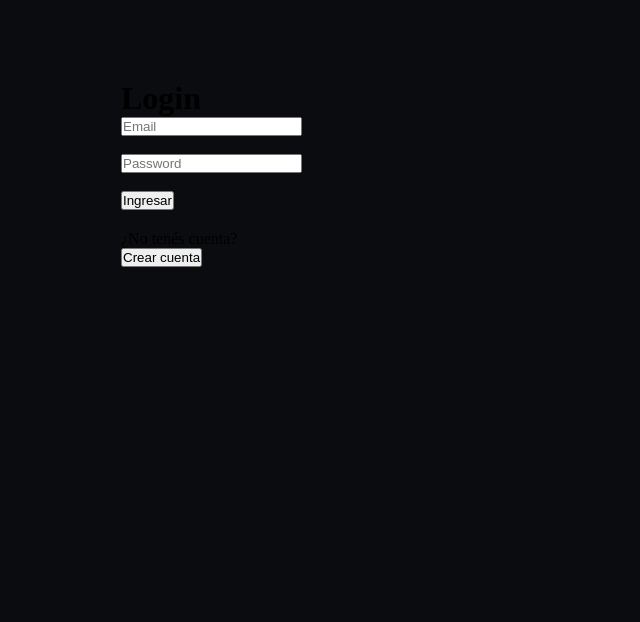
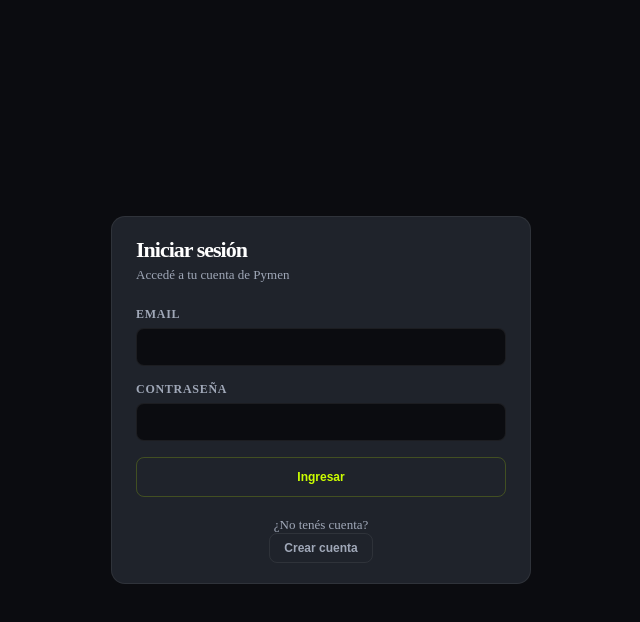
Before and after one commit to hq-projectmain/pymen-frontend, a React (Vite) app: page / in a window 1280 px wide. Shown: the top 622 px of the page, without its empty margins (319-959 px from the left). Built offline with nearby package versions, Linux system fonts and the light colour scheme; no server answers.

Commit message:
Agregado de 'login' y componentes reutilizables.

```diff
--- a/src/app/AdminView.tsx
+++ b/src/app/AdminView.tsx
@@ -2,7 +2,7 @@ import { useState } from 'react'
 import { Badge } from '../components/ui'
 import { useBusinessContext } from '../context/BusinessContext'
 import { useAdminStats } from '../hooks/useBusinesses'
-import { fmtMoney, fmtDate, bizRevenue } from '../services/businessService'
+import { fmtMoney, fmtDate } from '../services/businessService'
 import { C, T } from '../styles/theme'
 
 export function AdminView() {
--- a/src/app/LoginView.tsx
+++ b/src/app/LoginView.tsx
@@ -1,109 +1,136 @@
-import { useState } from 'react';
-import { authService } from '../services/authServices.ts';
+import { useState } from 'react'
+import { authService } from '../services/authServices'
+import {Button, Input} from '../components/ui'
+import { C, T } from '../styles/theme'
 
 interface LoginViewProps {
-    goToRegister: () => void;
+    goToRegister: () => void
 }
 
 export default function LoginView({
                                       goToRegister,
                                   }: LoginViewProps) {
-    const [email, setEmail] = useState('');
-    const [password, setPassword] = useState('');
-
-    const [loading, setLoading] = useState(false);
-    const [error, setError] = useState('');
+    const [email, setEmail] = useState('')
+    const [password, setPassword] = useState('')
+    const [loading, setLoading] = useState(false)
+    const [error, setError] = useState('')
 
     async function handleLogin(
         e: React.FormEvent
     ) {
-        e.preventDefault();
+        e.preventDefault()
 
         try {
-            setLoading(true);
-            setError('');
+            setLoading(true)
+            setError('')
 
             const { error } =
                 await authService.login(
                     email,
                     password
-                );
+                )
 
-            if (error) throw error;
-
+            if (error) throw error
         } catch (err: any) {
-            setError(err.message);
+            setError(err.message)
         } finally {
-            setLoading(false);
+            setLoading(false)
         }
     }
 
     return (
         <div
             style={{
-                maxWidth: 400,
-                margin: '80px auto',
+                minHeight: '100vh',
+                background: C.black,
+                display: 'flex',
+                alignItems: 'center',
+                justifyContent: 'center',
+                padding: 24,
             }}
         >
-            <h1>Login</h1>
+            <div
+                style={{
+                    ...T.card,
+                    width: 420,
+                    maxWidth: '100%',
+                }}
+            >
+                <h1 style={T.pageHead}>
+                    Iniciar sesión
+                </h1>
 
-            <form onSubmit={handleLogin}>
-                <input
+                <p style={T.pageSub}>
+                    Accedé a tu cuenta de Pymen
+                </p>
+
+                <form
+                    onSubmit={handleLogin}
+                    style={{
+                        marginTop: 24,
+                    }}
+                >
+                    <Input
+                        label="Email"
                         type="email"
-                    placeholder="Email"
                         value={email}
                         onChange={(e) =>
                             setEmail(e.target.value)
                         }
                     />
 
-                <br />
-                <br />
-
-                <input
+                    <Input
+                        label="Contraseña"
                         type="password"
-                    placeholder="Password"
                         value={password}
                         onChange={(e) =>
                             setPassword(e.target.value)
                         }
                     />
 
-                <br />
-                <br />
-
                     {error && (
-                    <p style={{ color: 'red' }}>
+                        <p
+                            style={{
+                                color: C.red,
+                                fontSize: 13,
+                                marginBottom: 16,
+                            }}
+                        >
                             {error}
                         </p>
                     )}
 
-                <button
+                    <Button
                         type="submit"
+                        variant="lime"
+                        fullWidth
                         disabled={loading}
                     >
                         {loading
                             ? 'Ingresando...'
                             : 'Ingresar'}
-                </button>
+                    </Button>
                 </form>
 
                 <div
                     style={{
                         marginTop: 20,
+                        textAlign: 'center',
                     }}
                 >
-                <p>
+                    <p style={T.pageSub}>
                         ¿No tenés cuenta?
                     </p>
 
-                <button
+                    <Button
                         type="button"
+                        variant="ghost"
                         onClick={goToRegister}
                     >
                         Crear cuenta
-                </button>
+                    </Button>
                 </div>
             </div>
-    );
+        </div>
+    )
 }
--- a/src/app/RegisterView.tsx
+++ b/src/app/RegisterView.tsx
@@ -1,5 +1,7 @@
 import { useState } from 'react';
-import { authService } from '../services/authServices.ts';
+import { authService } from '../services/authServices';
+import {Button, Input} from '../components/ui';
+import { C, T } from '../styles/theme';
 
 interface RegisterViewProps {
     goToLogin: () => void;
@@ -10,6 +12,7 @@ export default function RegisterView({
                                      }: RegisterViewProps) {
     const [email, setEmail] = useState('');
     const [password, setPassword] = useState('');
+
     const [message, setMessage] = useState('');
     const [loading, setLoading] = useState(false);
 
@@ -20,6 +23,7 @@ export default function RegisterView({
 
         try {
             setLoading(true);
+            setMessage('');
 
             const { error } =
                 await authService.register(
@@ -48,14 +52,37 @@ export default function RegisterView({
     return (
         <div
             style={{
-                maxWidth: 400,
-                margin: '80px auto',
+                minHeight: '100vh',
+                background: C.black,
+                display: 'flex',
+                justifyContent: 'center',
+                alignItems: 'center',
+                padding: 24,
             }}
         >
-            <h1>Registro</h1>
+            <div
+                style={{
+                    ...T.card,
+                    width: 420,
+                    maxWidth: '100%',
+                }}
+            >
+                <h1 style={T.pageHead}>
+                    Crear cuenta
+                </h1>
 
-            <form onSubmit={handleRegister}>
-                <input
+                <p style={T.pageSub}>
+                    Registrá tu comercio en Pymen
+                </p>
+
+                <form
+                    onSubmit={handleRegister}
+                    style={{
+                        marginTop: 24,
+                    }}
+                >
+                    <Input
+                        label="Email"
                         type="email"
                         value={email}
                         onChange={(e) =>
@@ -64,56 +91,60 @@ export default function RegisterView({
                         placeholder="Email"
                     />
 
-                <br />
-                <br />
-
-                <input
+                    <Input
+                        label="Contraseña"
                         type="password"
                         value={password}
                         onChange={(e) =>
                             setPassword(e.target.value)
                         }
-                    placeholder="Password"
+                        placeholder="Contraseña"
                     />
-
-                <br />
-                <br />
-
-                <button
-                    type="submit"
-                    disabled={loading}
-                >
-                    {loading
-                        ? 'Creando cuenta...'
-                        : 'Crear cuenta'}
-                </button>
-            </form>
 
                     {message && (
                         <p
                             style={{
-                        marginTop: 12,
+                                color: message.includes('Error')
+                                    ? C.red
+                                    : C.lime,
+                                fontSize: 13,
+                                marginBottom: 16,
                             }}
                         >
                             {message}
                         </p>
                     )}
 
+                    <Button
+                        type="submit"
+                        variant="lime"
+                        fullWidth
+                        disabled={loading}
+                    >
+                        {loading
+                            ? 'Creando cuenta...'
+                            : 'Crear cuenta'}
+                    </Button>
+                </form>
+
                 <div
                     style={{
-                    marginTop: 20,
+                        marginTop: 24,
+                        textAlign: 'center',
                     }}
                 >
-                <p>
+                    <p style={T.pageSub}>
                         ¿Ya tenés cuenta?
                     </p>
 
-                <button
+                    <Button
                         type="button"
+                        variant="ghost"
                         onClick={goToLogin}
                     >
                         Iniciar sesión
-                </button>
+                    </Button>
+                </div>
             </div>
         </div>
     );
--- /dev/null
+++ b/src/components/ui/Button.tsx
@@ -0,0 +1,46 @@
+import { ButtonHTMLAttributes } from 'react';
+import { T } from '../../styles/theme';
+
+type ButtonVariant =
+    | 'lime'
+    | 'ghost'
+    | 'red';
+
+interface ButtonProps
+    extends ButtonHTMLAttributes<HTMLButtonElement> {
+    variant?: ButtonVariant;
+    fullWidth?: boolean;
+}
+
+export function Button({
+                           variant = 'ghost',
+                           fullWidth = false,
+                           style,
+                           children,
+                           ...props
+                       }: ButtonProps) {
+    const baseStyle =
+        variant === 'lime'
+            ? T.btnLime
+            : variant === 'red'
+                ? T.btnRed
+                : T.btnGhost;
+
+    return (
+        <button
+            {...props}
+            style={{
+                ...baseStyle,
+                ...(fullWidth
+                    ? {
+                        width: '100%',
+                        padding: '12px',
+                    }
+                    : {}),
+                ...style,
+            }}
+        >
+            {children}
+        </button>
+    );
+}
--- a/src/components/ui/index.ts
+++ b/src/components/ui/index.ts
@@ -1,3 +1,4 @@
 export { Modal } from './Modal'
 export { Input } from './Input'
 export { Badge } from './Badge'
+export { Button } from './Button'
--- a/src/context/AuthContext.tsx
+++ b/src/context/AuthContext.tsx
@@ -23,7 +23,8 @@ export function AuthProvider({
                              }: {
     children: React.ReactNode;
 }) {
-    const [user, setUser] = useState<any>(null);
+    const [user, setUser] =
+        useState<User | null>(null);
     const [loading, setLoading] = useState(true);
 
     useEffect(() => {
--- a/tsconfig.json
+++ b/tsconfig.json
@@ -24,7 +24,8 @@
     "baseUrl": ".",
     "paths": {
       "@/*": ["./src/*"]
-    }
+    },
+    "allowSyntheticDefaultImports": true
   },
   "include": ["src"],
   "references": [{ "path": "./tsconfig.node.json" }]
```
Also changed, not shown: src/components/layout/Navbar.tsx (+7 -14 lines). Lines whose indentation alone changed are shown as unchanged.
